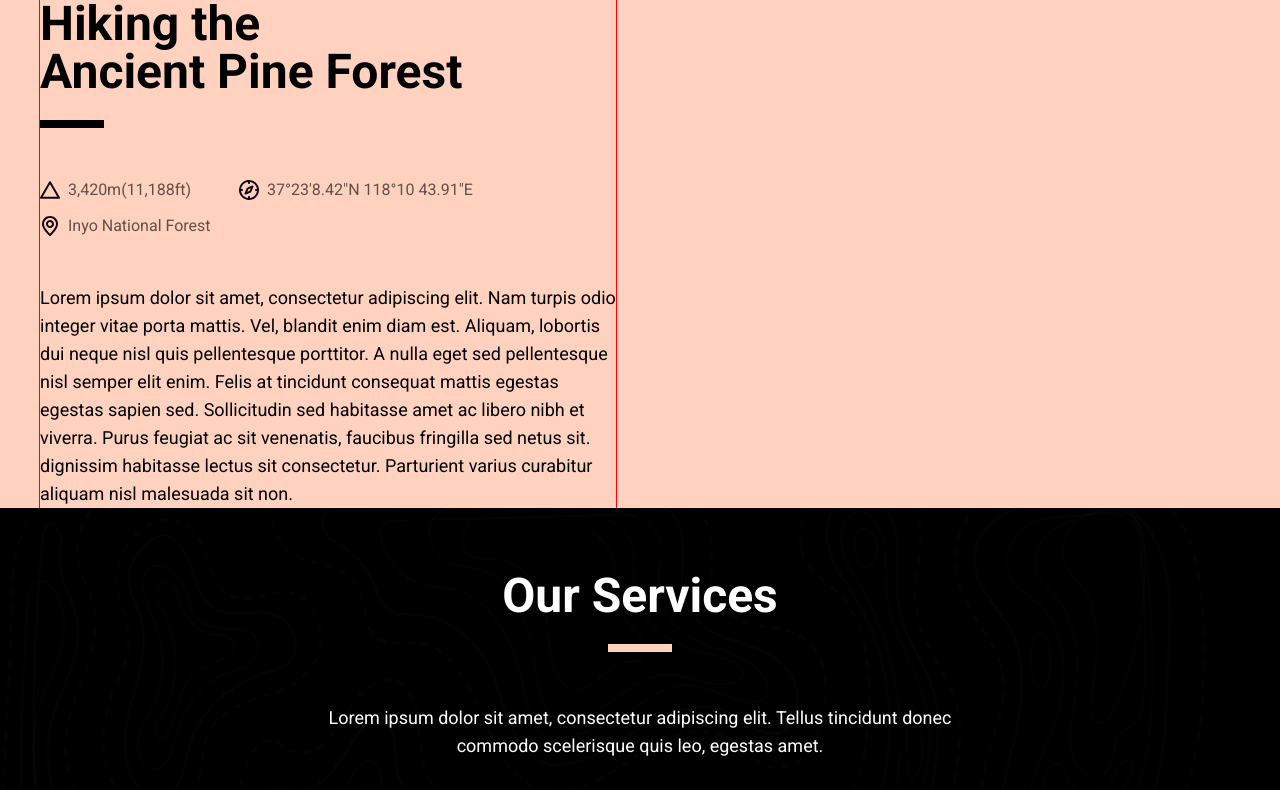
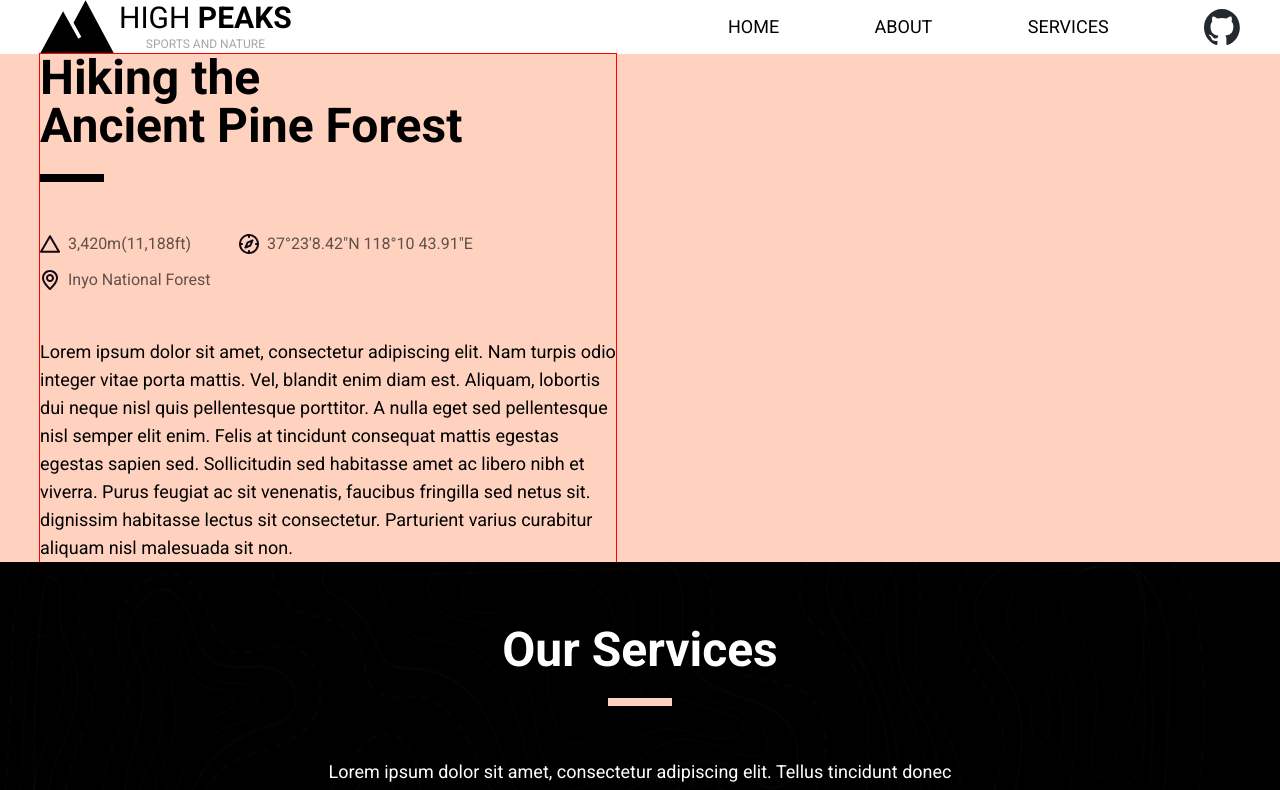
Before and after one commit to ablyazov-dariy/HighPeaks, a website built with Vite: page index.html in a window 1280 px wide. Shown: the top 790 px of the page. Built offline with nearby package versions, Linux system fonts and the light colour scheme.

Commit message:
add header

```diff
--- a/index.html
+++ b/index.html
@@ -8,41 +8,49 @@
   </head>
   <body class="font-roboto">
     <div id="app">
-      <!--            <div class="hero">-->
-      <!--              &lt;!&ndash;TODO: block responsive&ndash;&gt;-->
-      <!--              <header-->
-      <!--                class="content-container flex items-center justify-between gap-16 text-nowrap uppercase"-->
-      <!--              >-->
-      <!--                <div class="grid grid-cols-[75px_1fr] gap-1">-->
-      <!--                  <img-->
-      <!--                    alt="logo"-->
-      <!--                    class="shadow-[0_4px_4px_rgba(0,0,0,0.25)]"-->
-      <!--                    src="/logo.svg"-->
-      <!--                  />-->
+      <section>
+        <div>
+          <div class="content-container">
+            <header class="flex justify-between gap-7 uppercase">
+              <div class="grid justify-center gap-1 md:grid-cols-[75px_auto]">
+                <img alt="logo" src="/logo.svg" class="min-w-9" />
 
-      <!--                  <div class="hidden overflow-hidden text-center md:block">-->
-      <!--                    <p class="text-3xl">High <span class="font-bold">Peaks</span></p>-->
-      <!--                    <p class="text-xs text-gray">Sports And Nature</p>-->
-      <!--                  </div>-->
-      <!--                </div>-->
+                <div class="overflow-hidden text-center max-md:sr-only">
+                  <p class="text-3xl">
+                    High <span class="font-bold">Peaks</span>
+                  </p>
+                  <p class="text-xs opacity-35">Sports And Nature</p>
+                </div>
+              </div>
 
-      <!--      <nav class="flex-[0_1_400px]">-->
-      <!--        <ul class="flex items-center justify-between gap-4">-->
-      <!--          <li><a href="#">Home</a></li>-->
-      <!--          <li><a href="#about">About</a></li>-->
-      <!--          <li>-->
-      <!--            <a href="#services">Services</a>-->
-      <!--          </li>-->
-      <!--          <li>-->
-      <!--            <button class="text-white bg-black rounded-3xl px-[25px] py-[10px]">-->
-      <!--              Book Now-->
-      <!--            </button>-->
-      <!--          </li>-->
-      <!--        </ul>-->
-      <!--      </nav>-->
-      <!--              </header>-->
+              <ul
+                class="flex flex-auto items-center justify-between gap-4 text-sm sm:text-lg md:max-w-lg"
+              >
+                <li class="transition hover:opacity-35 max-sm:hidden">
+                  <a href="#">Home</a>
+                </li>
+                <li class="transition hover:opacity-35">
+                  <a href="#about">About</a>
+                </li>
+                <li class="transition hover:opacity-35">
+                  <a href="#services">Services</a>
+                </li>
+                <!--TODO: add link-->
+                <li class="transition hover:opacity-35">
+                  <a href="">
+                    <img
+                      class="max-w-[2em]"
+                      src="/github-mark.svg"
+                      alt="git hub icon"
+                    />
+                    <span class="sr-only">source code</span>
+                  </a>
+                </li>
+              </ul>
+            </header>
+          </div>
+        </div>
 
-      <!--        &lt;!&ndash;TODO: block responsive&ndash;&gt;-->
         <!--        <div class="content-container">-->
         <!--          <h1 class="text-7xl font-black uppercase">Explore The Mountain</h1>-->
 
@@ -51,7 +59,7 @@
         <!--          &lt;!&ndash;todo: underline&ndash;&gt;-->
         <!--          <button class="text-xl font-medium">Explore now</button>-->
         <!--        </div>-->
-      <!--      </div>-->
+      </section>
 
       <section id="about">
         <div class="bg-apricot">
```
Also changed, not shown: public/github-mark.svg (added). Lines whose indentation alone changed are shown as unchanged.
